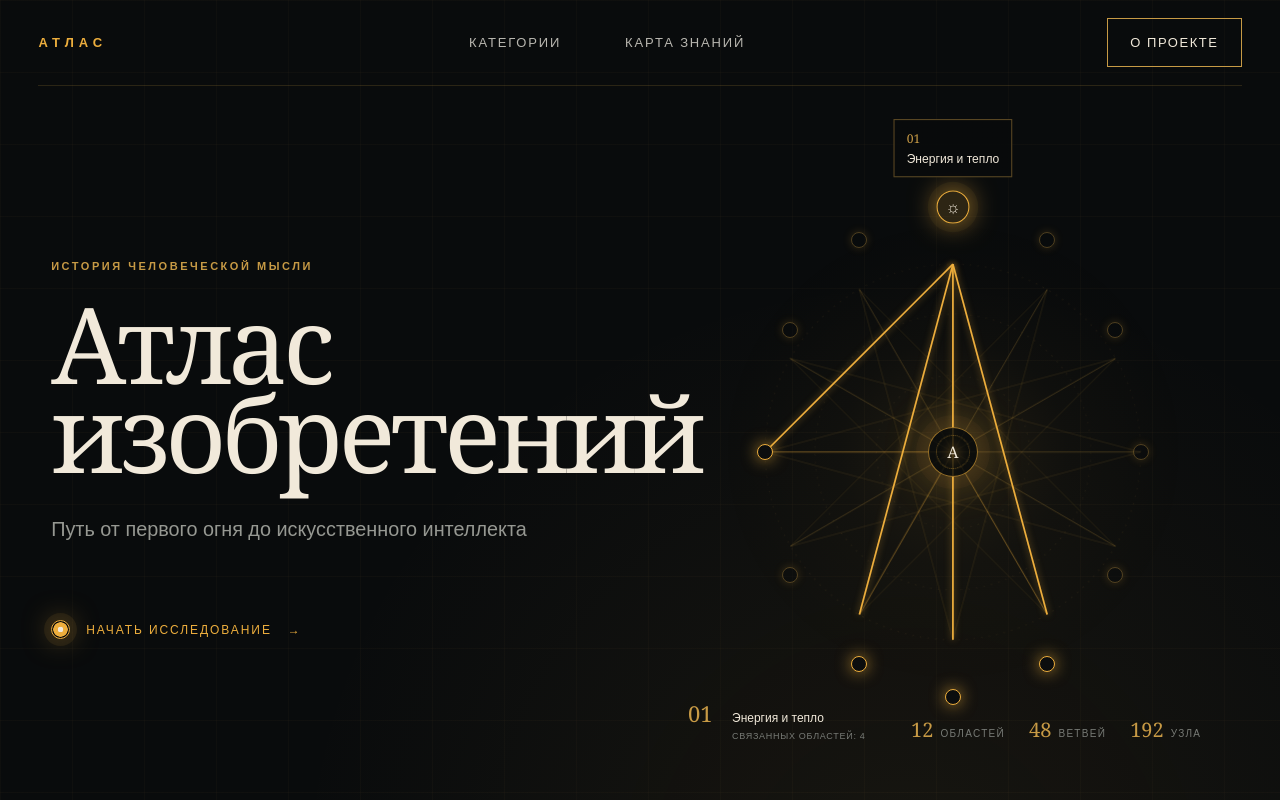
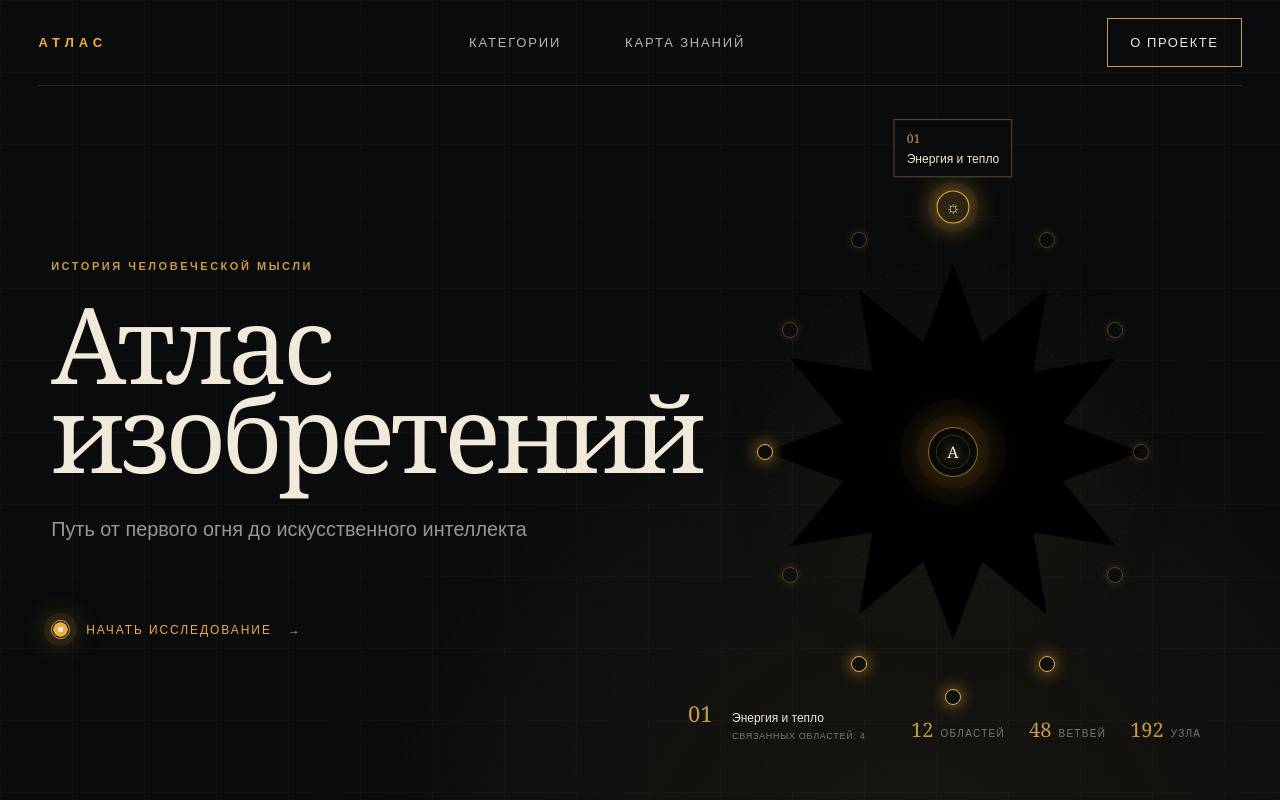
Before and after one commit to barzugini/atlas-izobreteniy, a Next.js app: page / in a window 1280 px wide. Shown: the top 800 px of the page. Built offline with nearby package versions, Linux system fonts and the light colour scheme.

Commit message:
Очистить внутреннюю геометрию звезды

```diff
--- a/app/page.tsx
+++ b/app/page.tsx
@@ -129,10 +129,11 @@ const constellationPositions = [
   { x: 115, y: 310 }, { x: 148, y: 188 }, { x: 238, y: 98 },
 ];
 
-const constellationStarLinks = constellationPositions.map((_, source) => ({
-  source,
-  target: (source + 5) % constellationPositions.length,
-}));
+const constellationStarPoints = Array.from({ length: 24 }, (_, index) => {
+  const angle = (-90 + index * 15) * (Math.PI / 180);
+  const radius = index % 2 === 0 ? 245 : 148;
+  return `${360 + Math.cos(angle) * radius},${310 + Math.sin(angle) * radius}`;
+}).join(" ");
 
 export default function Home() {
   const [selectedCategory, setSelectedCategory] = useState(0);
@@ -213,29 +214,8 @@ export default function Home() {
         <div className="hero-constellation" aria-label="Интерактивная карта двенадцати областей изобретений">
           <svg className="constellation-lines" viewBox="0 0 720 620" aria-hidden="true">
             <g className="orbit-rings"><circle cx="360" cy="310" r="100" /><circle cx="360" cy="310" r="180" /><circle cx="360" cy="310" r="245" /></g>
-            <g className="network-paths network-star">
-              {constellationStarLinks.map(({ source, target }) => {
-                const from = constellationPositions[source];
-                const to = constellationPositions[target];
-                return <line key={`star-${source}`} x1={from.x} y1={from.y} x2={to.x} y2={to.y} />;
-              })}
-            </g>
-            <g className="network-paths network-spokes">
-              {constellationPositions.map((position, index) => (
-                <line
-                  key={`spoke-${index}`}
-                  className={highlightedCategories.has(index) ? "is-highlighted" : "is-dimmed"}
-                  x1="360" y1="310" x2={position.x} y2={position.y}
-                />
-              ))}
-            </g>
-            <g className="network-paths network-relations">
-              {heroCategory.related.map((target) => {
-                const from = constellationPositions[heroCategoryIndex];
-                const to = constellationPositions[target];
-                return <line key={`relation-${heroCategoryIndex}-${target}`} className="is-active" x1={from.x} y1={from.y} x2={to.x} y2={to.y} />;
-              })}
-            </g>
+            <polygon className="star-outline" points={constellationStarPoints} />
+            <circle className="star-center-ring" cx="360" cy="310" r="62" />
           </svg>
           <div className="constellation-core" aria-hidden="true"><span>А</span></div>
           <div className="constellation-nodes">
```
